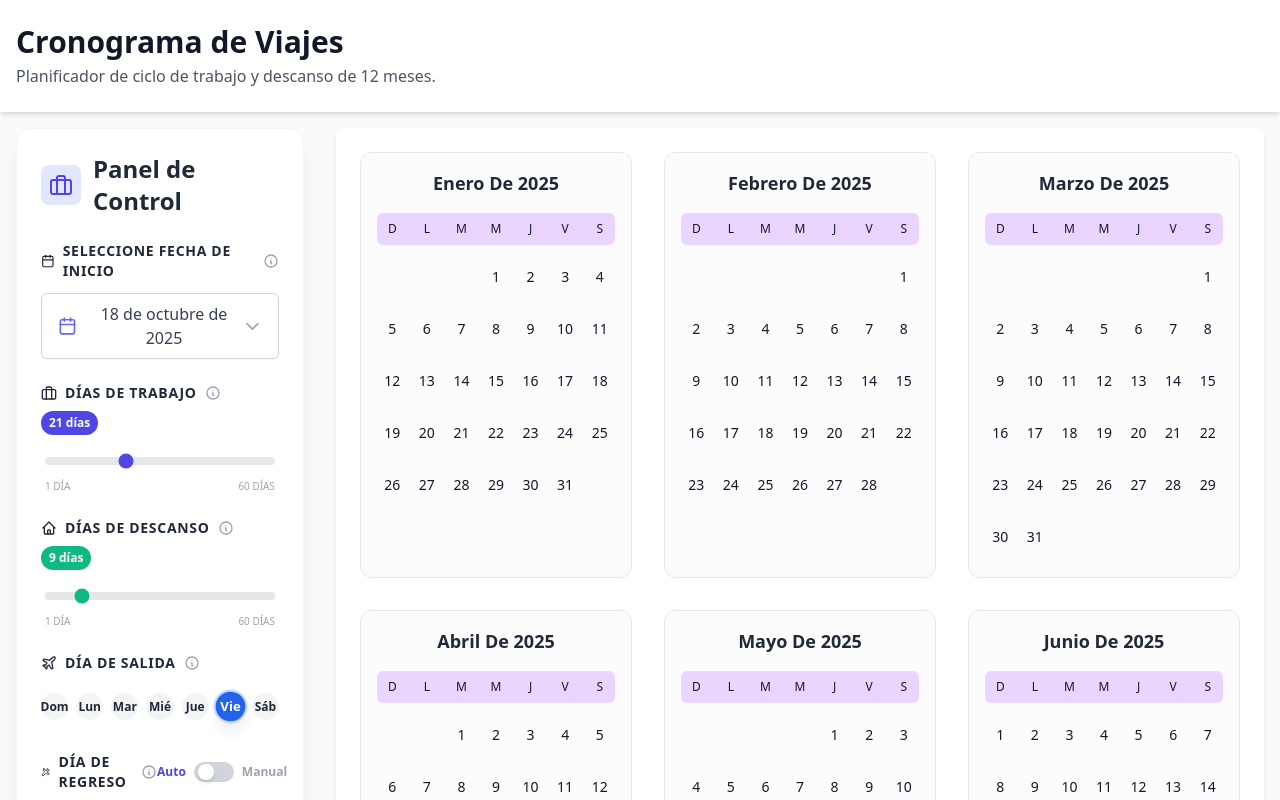
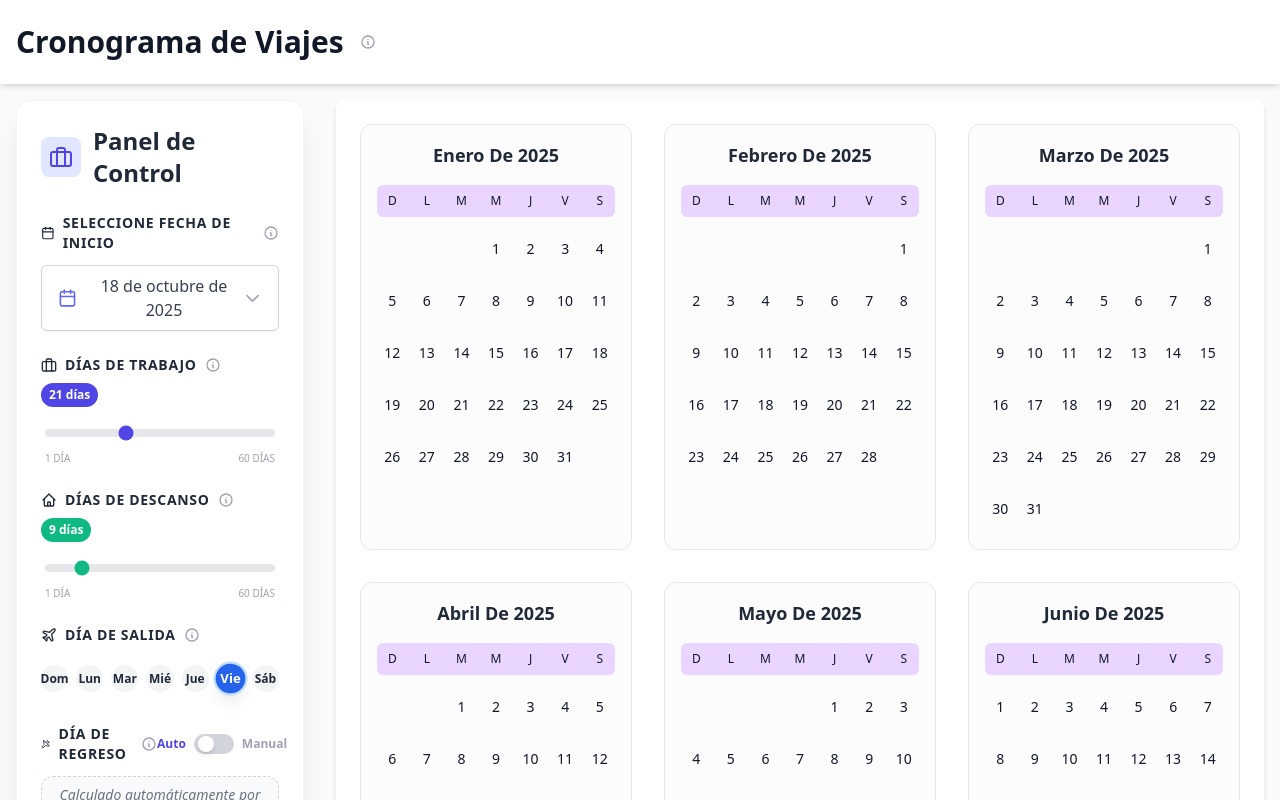
Before and after one commit to cityny/Cronograma-de-Viajes, a React (Vite) app: page / in a window 1280 px wide. Shown: the top 800 px of the page. Built offline with nearby package versions, Linux system fonts and the light colour scheme.

Commit message:
Ajustes de tooltil

```diff
--- a/src/App.tsx
+++ b/src/App.tsx
@@ -3,6 +3,7 @@ import ControlPanel from './components/ControlPanel';
 import DynamicCalendar from './components/DynamicCalendar';
 import { getTodayString } from './utils/dateUtils';
 import ScrollToTop from './components/ScrollToTop';
+import InfoTooltip from './components/InfoTooltip';
 
 const App: React.FC = () => {
     const [startDateString, setStartDateString] = useState<string>(getTodayString());
@@ -47,8 +48,13 @@ const App: React.FC = () => {
         <div className="min-h-screen bg-gray-50 font-sans text-gray-800">
             <header className="bg-white shadow-md">
                 <div className="container mx-auto px-4 py-6">
-                    <h1 className="text-3xl font-bold text-gray-900">Cronograma de Viajes</h1>
-                    <p className="mt-1 text-gray-600">Planificador de ciclo de trabajo y descanso de 12 meses.</p>
+                    <div className="flex items-center flex-wrap gap-2">
+                        <h1 className="text-2xl md:text-3xl font-bold text-gray-900">Cronograma de Viajes</h1>
+                        <InfoTooltip
+                            side="bottom"
+                            text="Es una aplicación web interactiva diseñada para calcular y visualizar itinerarios de viaje basados en ciclos de trabajo rotativos. Permite a los usuarios definir su fecha de inicio, días de salida/regreso y duración del periodo laboral para generar automáticamente un calendario anual."
+                        />
+                    </div>
                 </div>
             </header>
             <main className="container mx-auto p-4">
--- a/src/components/InfoTooltip.tsx
+++ b/src/components/InfoTooltip.tsx
@@ -4,10 +4,11 @@ import { InfoIcon } from './Icons';
 interface InfoTooltipProps {
     text: string;
     example?: string;
-    position?: 'center' | 'left' | 'right'; // Backward compatibility, but auto override preferred
+    position?: 'center' | 'left' | 'right';
+    side?: 'top' | 'bottom';
 }
 
-const InfoTooltip: React.FC<InfoTooltipProps> = ({ text, example }) => {
+const InfoTooltip: React.FC<InfoTooltipProps> = ({ text, example, side = 'top' }) => {
     const [isVisible, setIsVisible] = useState(false);
     const [alignment, setAlignment] = useState<'left' | 'center' | 'right'>('center');
     const buttonRef = useRef<HTMLButtonElement>(null);
@@ -18,24 +19,24 @@ const InfoTooltip: React.FC<InfoTooltipProps> = ({ text, example }) => {
             const tooltipWidth = 224; // w-56 = 14rem = 224px
             const windowWidth = window.innerWidth;
 
-            // Check right edge
             if (rect.left + (tooltipWidth / 2) > windowWidth - 20) {
                 setAlignment('right');
-            }
-            // Check left edge
-            else if (rect.left - (tooltipWidth / 2) < 20) {
+            } else if (rect.left - (tooltipWidth / 2) < 20) {
                 setAlignment('left');
-            }
-            // Default center
-            else {
+            } else {
                 setAlignment('center');
             }
         }
     }, [isVisible]);
 
-    // Determine classes based on alignment
-    let containerClasses = "absolute z-50 bottom-full mb-2 w-56 p-3 bg-gray-900 text-white text-xs rounded-lg shadow-xl animate-fade-in-up transition-all duration-200";
-    let arrowClasses = "absolute top-100 -mt-1 border-[6px] border-transparent border-t-gray-900";
+    // Determine classes based on side and alignment
+    const isBottom = side === 'bottom';
+
+    let containerClasses = `absolute z-50 w-56 p-3 bg-gray-900 text-white text-xs rounded-lg shadow-xl transition-all duration-200 ${isBottom ? 'top-full mt-2 animate-fade-in-down' : 'bottom-full mb-2 animate-fade-in-up'
+        }`;
+
+    let arrowClasses = `absolute border-[6px] border-transparent ${isBottom ? 'bottom-full mb-0 border-b-gray-900' : 'top-100 -mt-1 border-t-gray-900'
+        }`;
 
     if (alignment === 'center') {
         containerClasses += " left-1/2 transform -translate-x-1/2";
```
